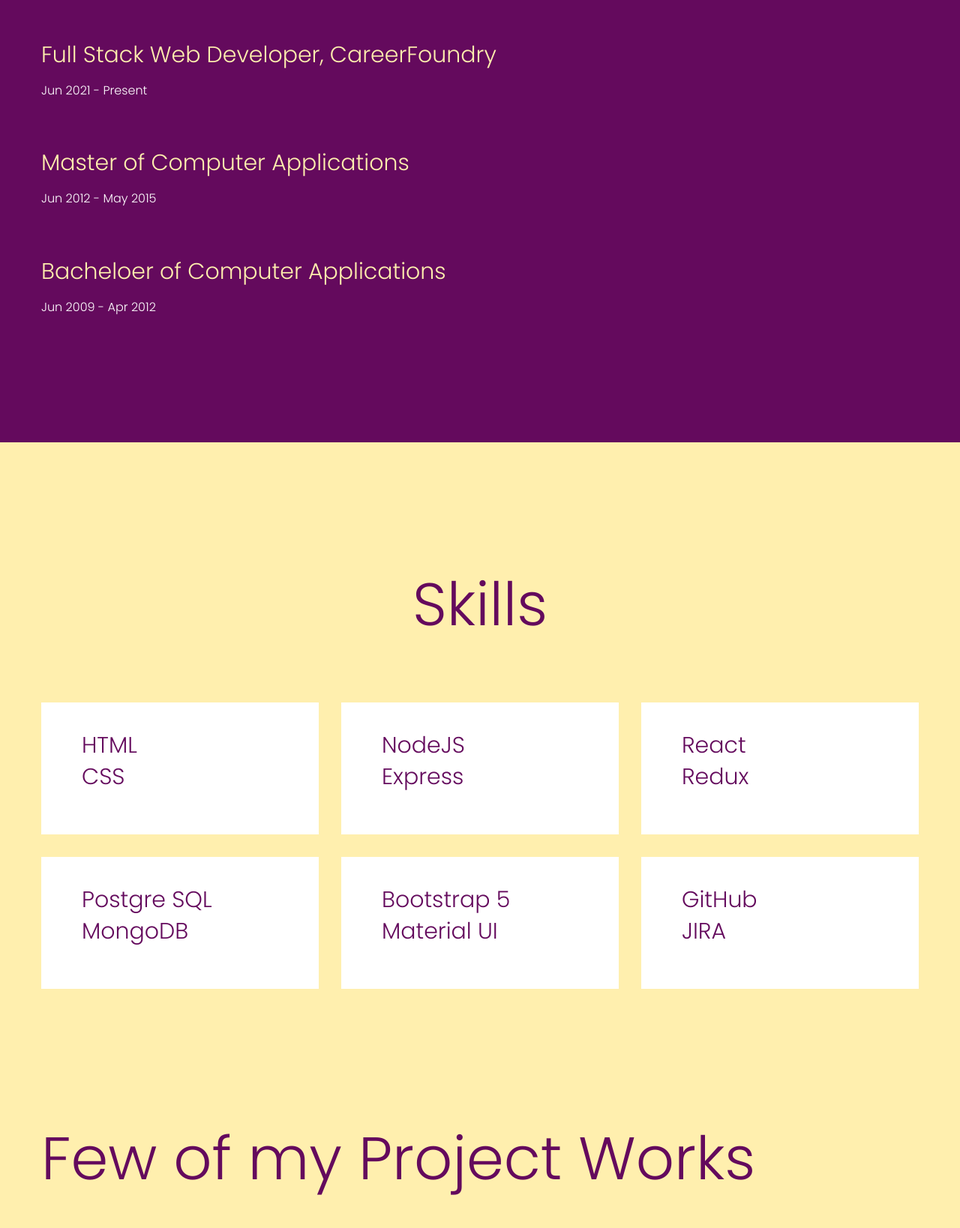
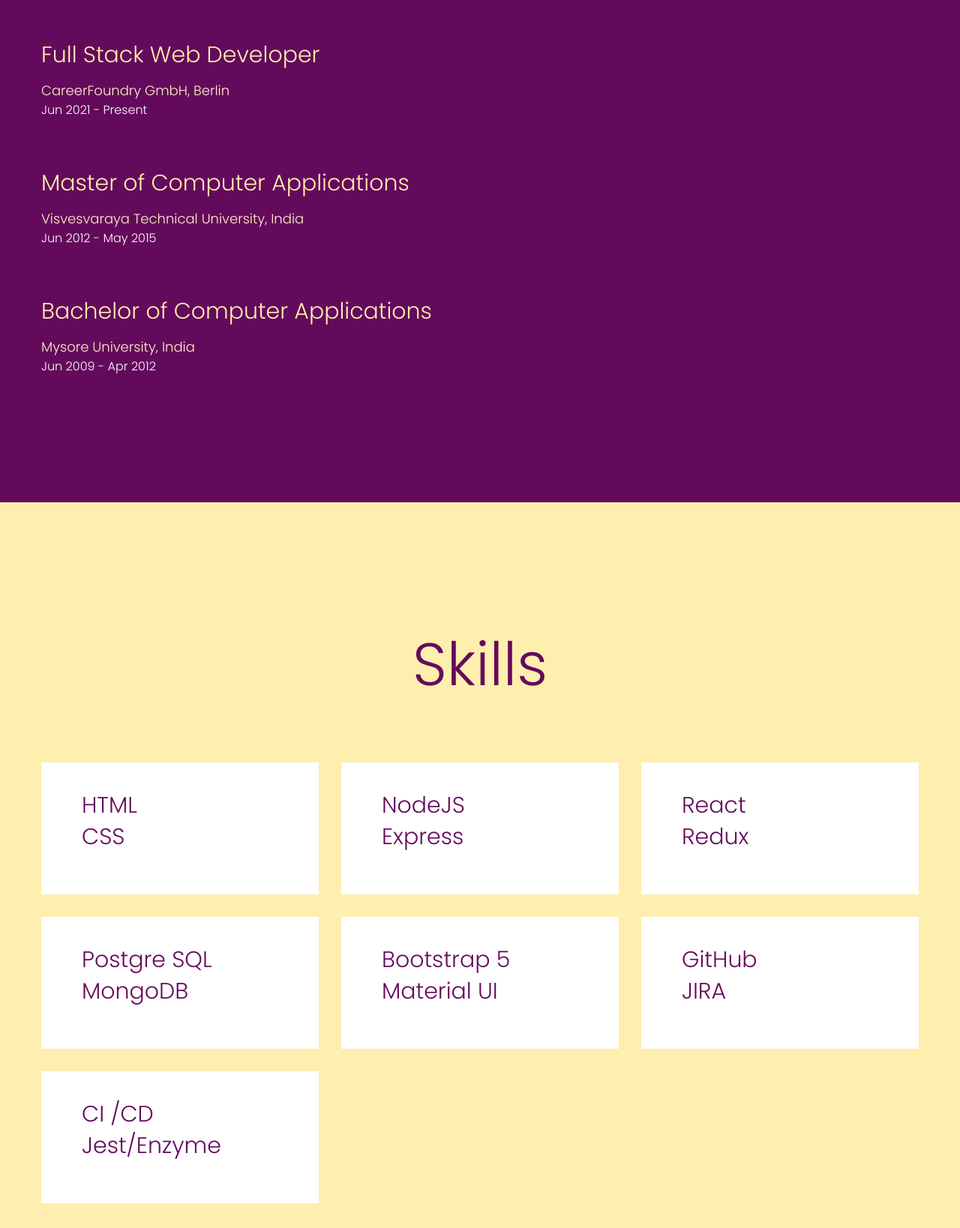
Before and after one commit to Vybhavashri/Portfolio, a plain HTML site: page index.html in a window 1280 px wide. Shown: the part 1614-3252 px from the top of the page at 75% size. Drawn offline with Linux system fonts and the light colour scheme.

Commit message:
Update index.html

```diff
--- a/index.html
+++ b/index.html
@@ -138,7 +138,8 @@
           <div class="col-xl-12">
             <div class="single-about">
               <div class="tittle-experience">
-                <h3>Full Stack Web Developer, CareerFoundry</h3>
+                <h3>Full Stack Web Developer</h3>
+                <h4> CareerFoundry GmbH, Berlin</h4>
                 <p>Jun 2021 - Present</p>
               </div>
             </div>
@@ -147,6 +148,7 @@
             <div class="single-about">
               <div class="tittle-experience">
                 <h3>Master of Computer Applications</h3>
+                <h4>Visvesvaraya Technical University, India</h4>
                 <p>Jun 2012 - May 2015</p>
               </div>
             </div>
@@ -154,7 +156,8 @@
           <div class="col-xl-12">
             <div class="single-about">
               <div class="tittle-experience">
-                <h3>Bacheloer of Computer Applications</h3>
+                <h3>Bachelor of Computer Applications</h3>
+                <h4>Mysore University, India</h4>
                 <p>Jun 2009 - Apr 2012</p>
               </div>
             </div>
@@ -210,11 +213,17 @@
               </div>
             </div>
           </div>
-
           <div class="col-lg-4 col-md-4 col-sm-6">
             <div class="single-services mb-30">
               <div class="services-cap">
                 <h5>GitHub<br> JIRA</h5>
+              </div>
+            </div>
+          </div>
+          <div class="col-lg-4 col-md-4 col-sm-6">
+            <div class="single-services mb-30">
+              <div class="services-cap">
+                <h5>CI /CD<br>Jest/Enzyme</h5>
               </div>
             </div>
           </div>
@@ -304,6 +313,11 @@
           </div>
         </div>
       </div>
+      <div class="col-xl-2 col-lg-3 col-md-4">
+        <a href="./assets/doc/Resume Vybhavashri Krishnamurthy.pdf" class="btn white-btn f-right sm-left"
+          target="_blank">Download
+          CV</a>
+      </div>
     </div>
     <!-- Project Area End -->
   </main>
```
